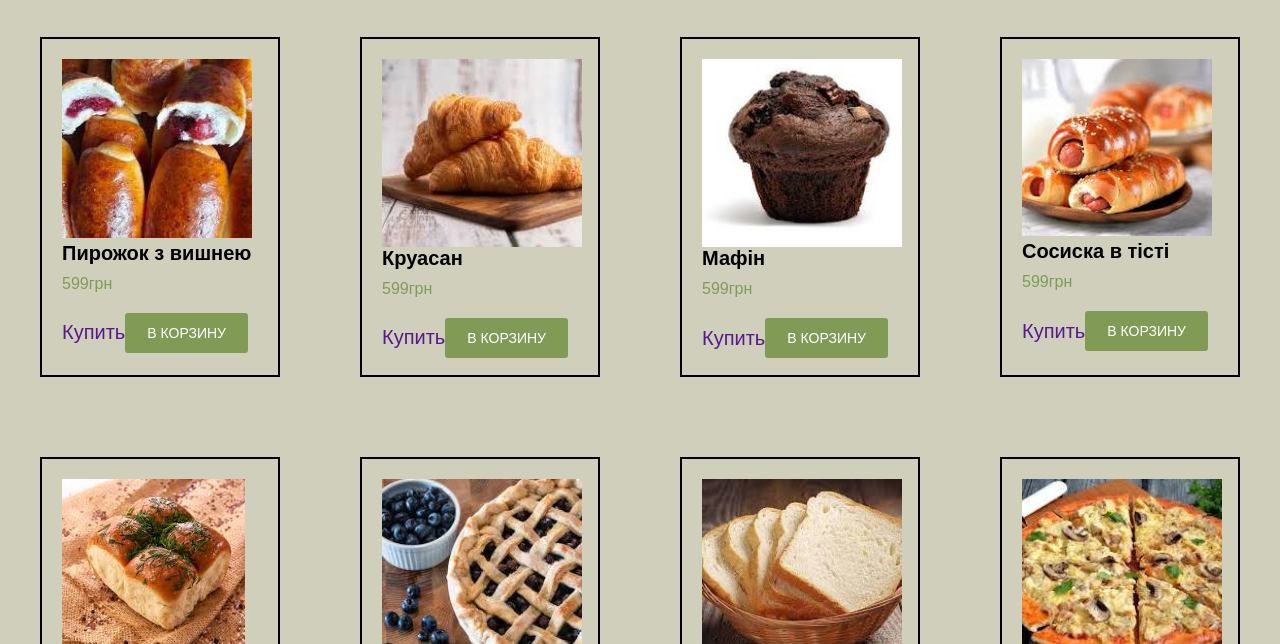
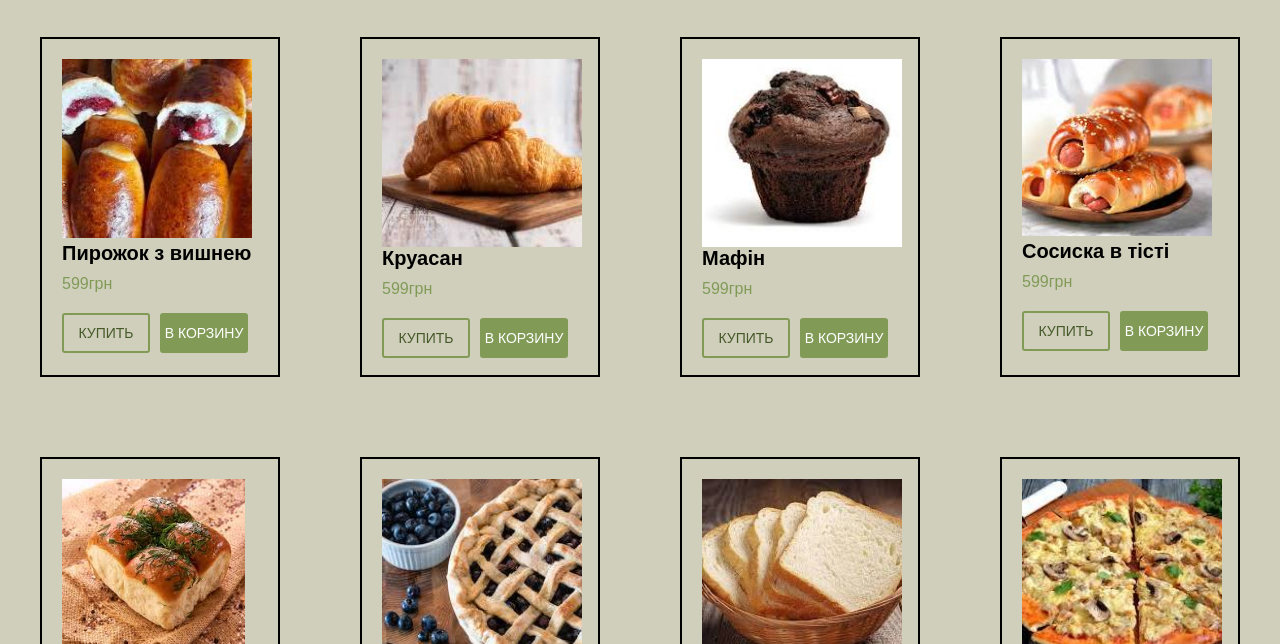
Before and after one commit to Alexander2707/Myproject2, a plain HTML site: page index.html in a window 1280 px wide. Shown: the part 156-800 px from the top of the page. Drawn offline with Linux system fonts and the light colour scheme; files whose address does not match are found by name.

Commit message:
Add files via upload

```diff
--- a/scss/dark-mode.scss
+++ b/scss/dark-mode.scss
@@ -197,7 +197,8 @@ main {
     }
 }
 
-.buttons button {
+.buttons button,
+.buttons a {
     width: 100%;
     padding: 10px 0;
     border: 2px solid var(--color-brand-normal);
@@ -208,9 +209,10 @@ main {
     outline: none;
     text-transform: uppercase;
     transition: all 0.3s ease;
+    text-align: center;
 }
 
-.buttons button:first-child {
+.buttons a {
     margin-right: 10px;
     color: var(--color-brand-dark);
     background-color: transparent;
@@ -221,7 +223,7 @@ main {
     background-color: var(--color-brand-normal);
 }
 
-.buttons button:last-child {
+.buttons button {
     margin-right: 10px;
     color: #fff;
     background-color: var(--color-brand-normal);
@@ -232,7 +234,6 @@ main {
     background-color: transparent;
     color: var(--color-brand-dark);
 }
-
 .logo {
     position: relative;
     right: 130px;
--- a/scss/light-mode.scss
+++ b/scss/light-mode.scss
@@ -189,14 +189,15 @@ main {
     align-items: center;
 
     @media screen and (min-width: $--bp-tablet) {
-            display: flex;
-            justify-content: space-between;
-            align-items: center;
-            flex-direction: row;
-        }
+        display: flex;
+        justify-content: space-between;
+        align-items: center;
+        flex-direction: row;
+    }
 }
 
-.buttons button {
+.buttons button,
+.buttons a{
     width: 100%;
     padding: 10px 0;
     border: 2px solid var(--color-brand-normal);
@@ -207,9 +208,10 @@ main {
     outline: none;
     text-transform: uppercase;
     transition: all 0.3s ease;
+    text-align: center;
 }
 
-.buttons button:first-child {
+.buttons a {
     margin-right: 10px;
     color: var(--color-brand-dark);
     background-color: transparent;
@@ -220,7 +222,7 @@ main {
     background-color: var(--color-brand-normal);
 }
 
-.buttons button:last-child {
+.buttons button {
     margin-right: 10px;
     color: #fff;
     background-color: var(--color-brand-normal);
```
Also changed, not shown: css/dark-mode.min.css, css/light-mode.min.css, index.html (line endings or trailing spaces), 2 other files.
